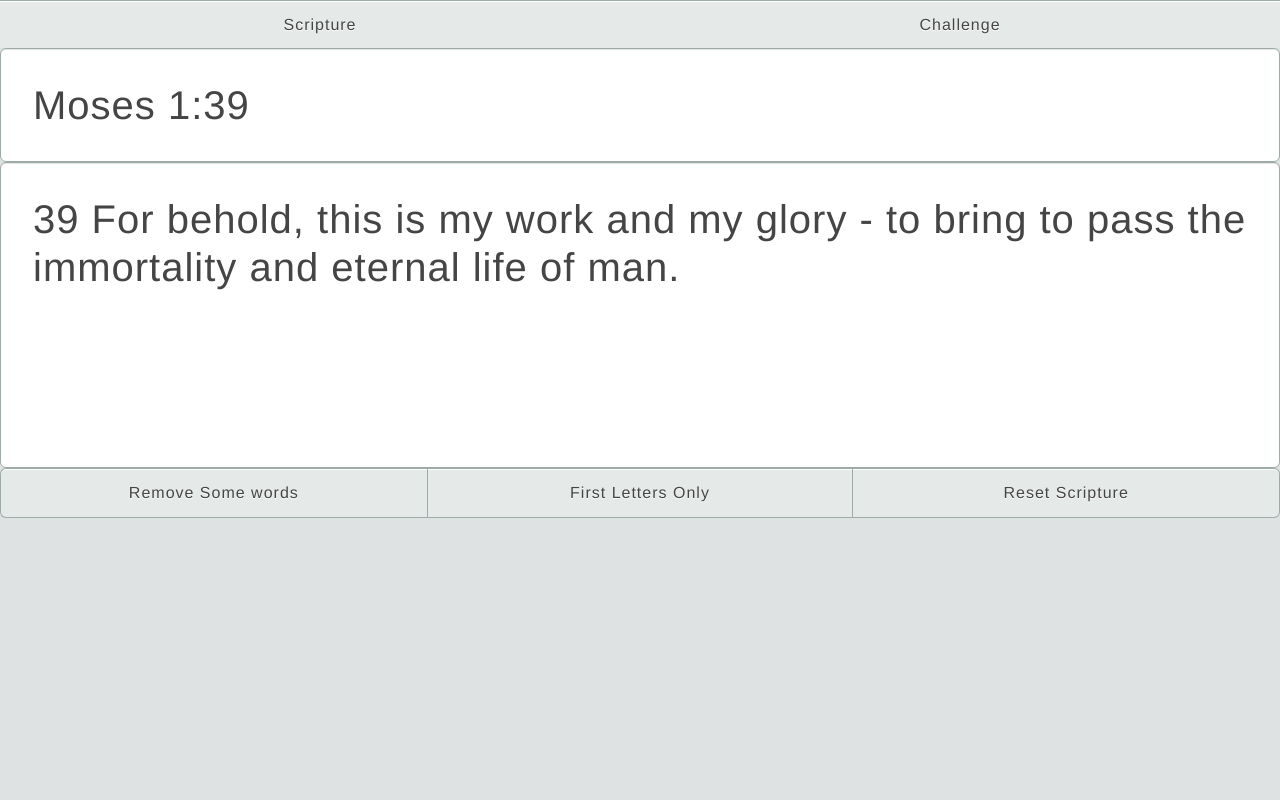
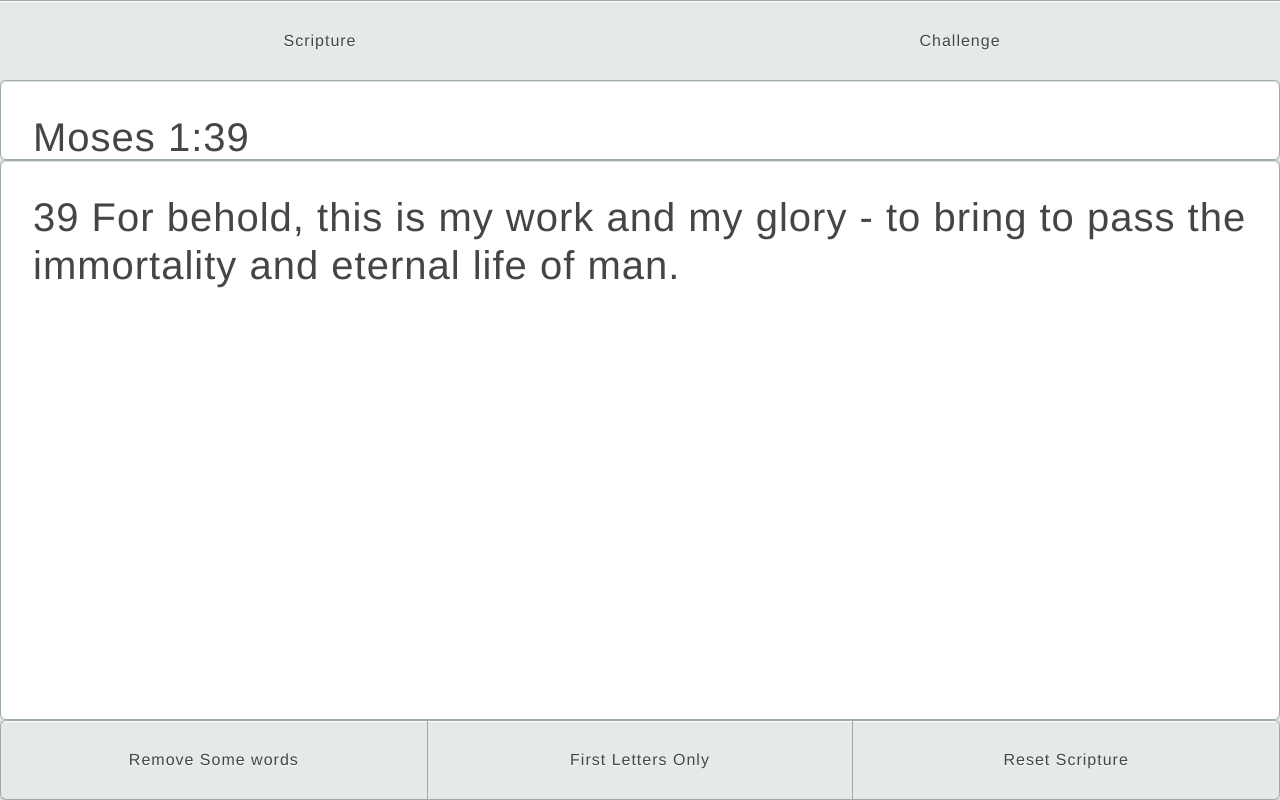
Before and after one commit to Skratch-Ltd/SMChallenge, a plain HTML site: page scriptureTab.html in a window 1280 px wide. Drawn offline with Linux system fonts and the light colour scheme; a web font is replaced by a local one.

Commit message:
100% height

```diff
--- a/scriptureTab.html
+++ b/scriptureTab.html
@@ -1,21 +1,24 @@
 <!doctype html>
 <link rel="stylesheet" href="topcoat-mobile-light.css">
-<body>
-<div id="smTabBar" class="topcoat-tab-bar" style="width: 100%; height: 15%">
+<style>
+html, body, button { height: 100%; width: 100%; margin: 0; }
+</style>
+<body height="100%">
+<div id="smTabBar" class="topcoat-tab-bar" style="width: 100%; height: 10%">
   <label class="topcoat-tab-bar__item">
     <input type="radio" name="tab-bar">
-    <button class="topcoat-tab-bar__button" style="width: 100%">Scripture</button>
+    <button class="topcoat-tab-bar__button" style="width: 100%;height: 100%;">Scripture</button>
   </label>
   <label class="topcoat-tab-bar__item">
     <input type="radio" name="tab-bar">
-    <button class="topcoat-tab-bar__button" style="width: 100%">Challenge</button>
+    <button class="topcoat-tab-bar__button" style="width: 100%;height: 100%;">Challenge</button>
   </label>
 </div>
-<textarea id="smReferenceText" style="width: 100%; height: 20%" rows="1" class="topcoat-textarea" placeholder="Textarea">Moses 1:39</textarea>
+<textarea id="smReferenceText" style="width: 100%; height: 10%" rows="1" class="topcoat-textarea" placeholder="Textarea">Moses 1:39</textarea>
 <br>
-<textarea id="smScriptureText" style="width: 100%; height: 50%" rows="5" class="topcoat-textarea" placeholder="Textarea">39 For behold, this is my work and my glory - to bring to pass the immortality and eternal life of man.</textarea>
+<textarea id="smScriptureText" style="width: 100%; height: 70%" rows="5" class="topcoat-textarea" placeholder="Textarea">39 For behold, this is my work and my glory - to bring to pass the immortality and eternal life of man.</textarea>
 <br>
-<div id="smButtonBar" class="topcoat-button-bar" style="width: 100%; height: 15%">
+<div id="smButtonBar" class="topcoat-button-bar" style="width: 100%; height: 10%">
   <div class="topcoat-button-bar__item">
     <button class="topcoat-button-bar__button" style="width: 100%">Remove Some words</button>
   </div>
@@ -26,6 +29,4 @@
     <button class="topcoat-button-bar__button" style="width: 100%">Reset Scripture</button>
   </div>
 </div>
-<script>
-</script>
 <body>
```
